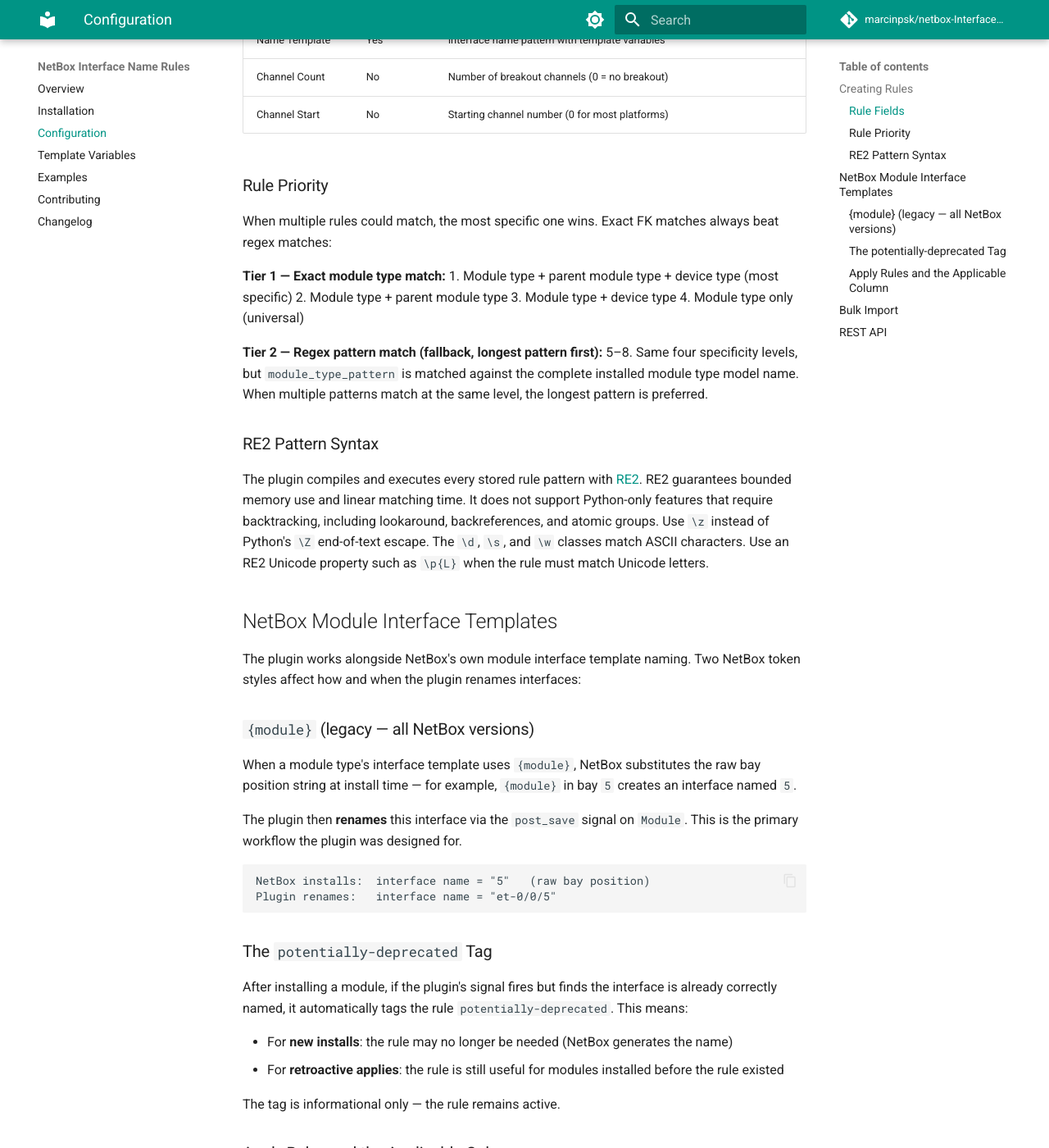
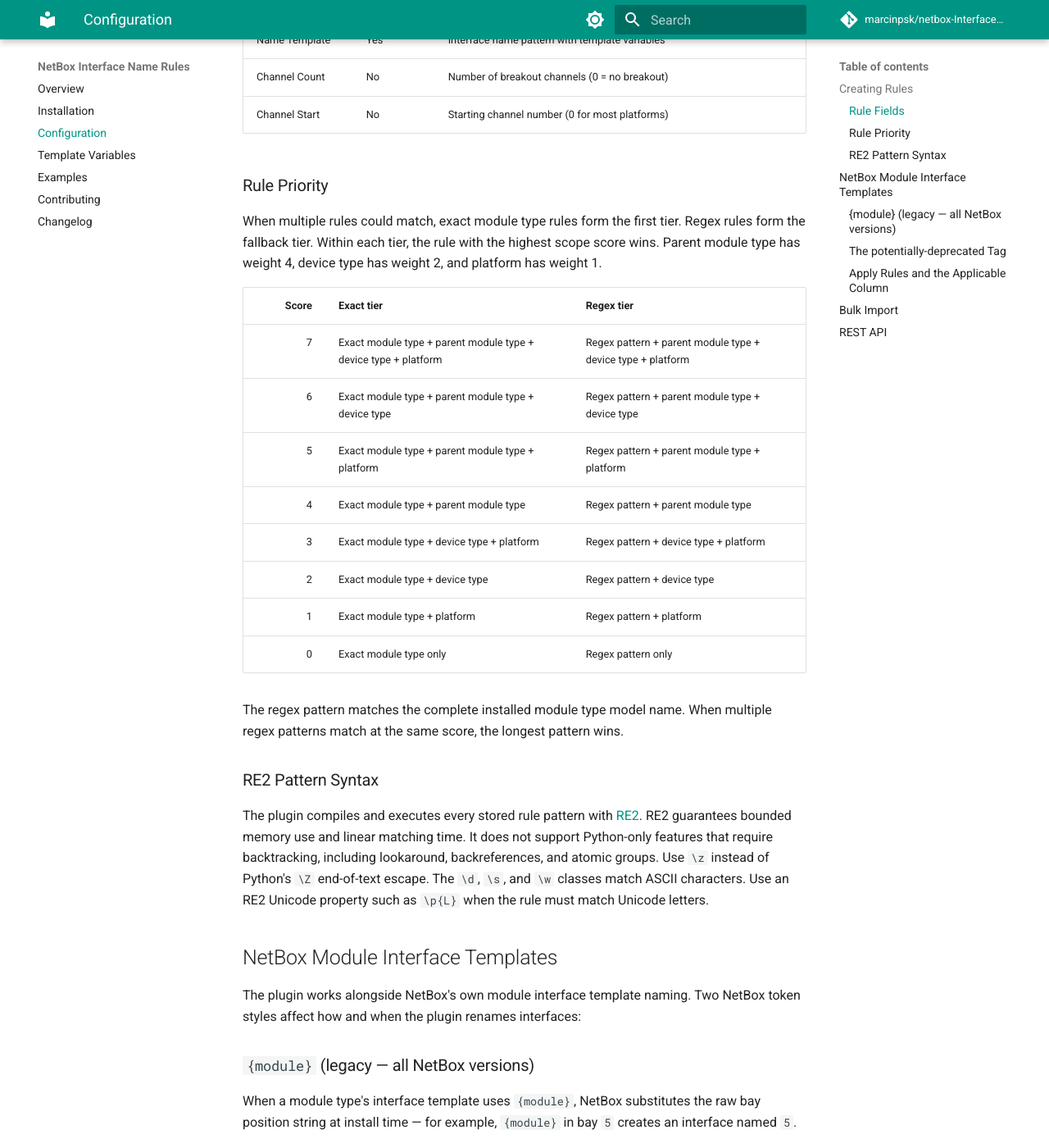
Before and after one commit to marcinpsk/netbox-InterfaceNameRules-plugin, an MkDocs documentation site: the page built from docs/configuration.md, in a window 1280 px wide and 1400 px high, scrolled down 622 px. Shown: the whole window at 82% size. Built offline with MkDocs 1.6.1 and Material for MkDocs 9.7.7, drawn with Linux system fonts in a browser that asks for light colours; comment, search, counter and statistics services are not loaded.

```diff
--- a/docs/configuration.md
+++ b/docs/configuration.md
@@ -19,16 +19,24 @@ Navigate to **Plugins → Interface Name Rules → Add** or use the REST API.
 
 ### Rule Priority
 
-When multiple rules could match, the most specific one wins. Exact FK matches always beat regex matches:
+When multiple rules could match, exact module type rules form the first tier.
+Regex rules form the fallback tier. Within each tier, the rule with the highest
+scope score wins. Parent module type has weight 4, device type has weight 2, and
+platform has weight 1.
 
-**Tier 1 — Exact module type match:**
-1. Module type + parent module type + device type (most specific)
-2. Module type + parent module type
-3. Module type + device type
-4. Module type only (universal)
+| Score | Exact tier | Regex tier |
+|------:|------------|------------|
+| 7 | Exact module type + parent module type + device type + platform | Regex pattern + parent module type + device type + platform |
+| 6 | Exact module type + parent module type + device type | Regex pattern + parent module type + device type |
+| 5 | Exact module type + parent module type + platform | Regex pattern + parent module type + platform |
+| 4 | Exact module type + parent module type | Regex pattern + parent module type |
+| 3 | Exact module type + device type + platform | Regex pattern + device type + platform |
+| 2 | Exact module type + device type | Regex pattern + device type |
+| 1 | Exact module type + platform | Regex pattern + platform |
+| 0 | Exact module type only | Regex pattern only |
 
-**Tier 2 — Regex pattern match (fallback, longest pattern first):**
-5–8. Same four specificity levels, but `module_type_pattern` is matched against the complete installed module type model name. When multiple patterns match at the same level, the longest pattern is preferred.
+The regex pattern matches the complete installed module type model name. When
+multiple regex patterns match at the same score, the longest pattern wins.
 
 ### RE2 Pattern Syntax
 
```
Also changed, not shown: README.md (+1 -1 lines), docs/adr/0005-execute-each-family-in-its-own-transaction.md (+1 -1 lines), docs/installation.md (+13 -7 lines), performance/comparisons/family-package-vs-existing.md (+1 -1 lines), 5 other files.
